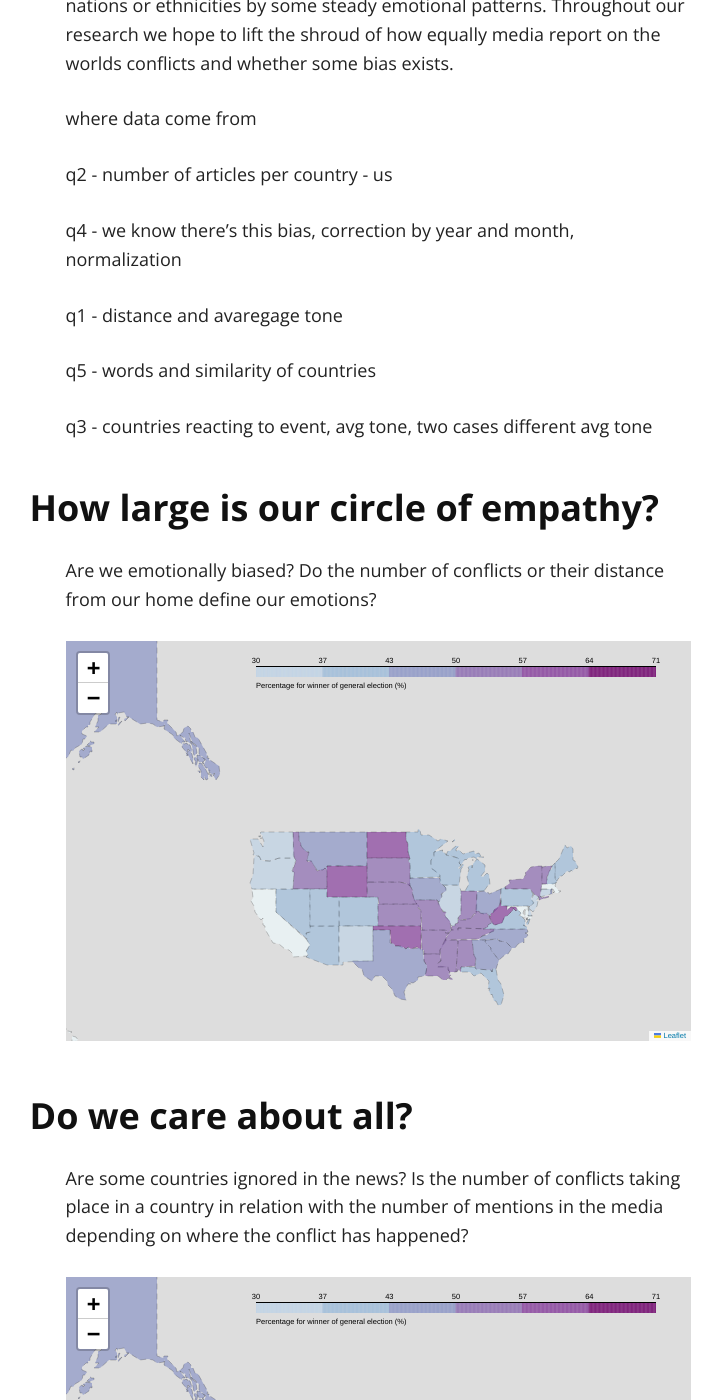
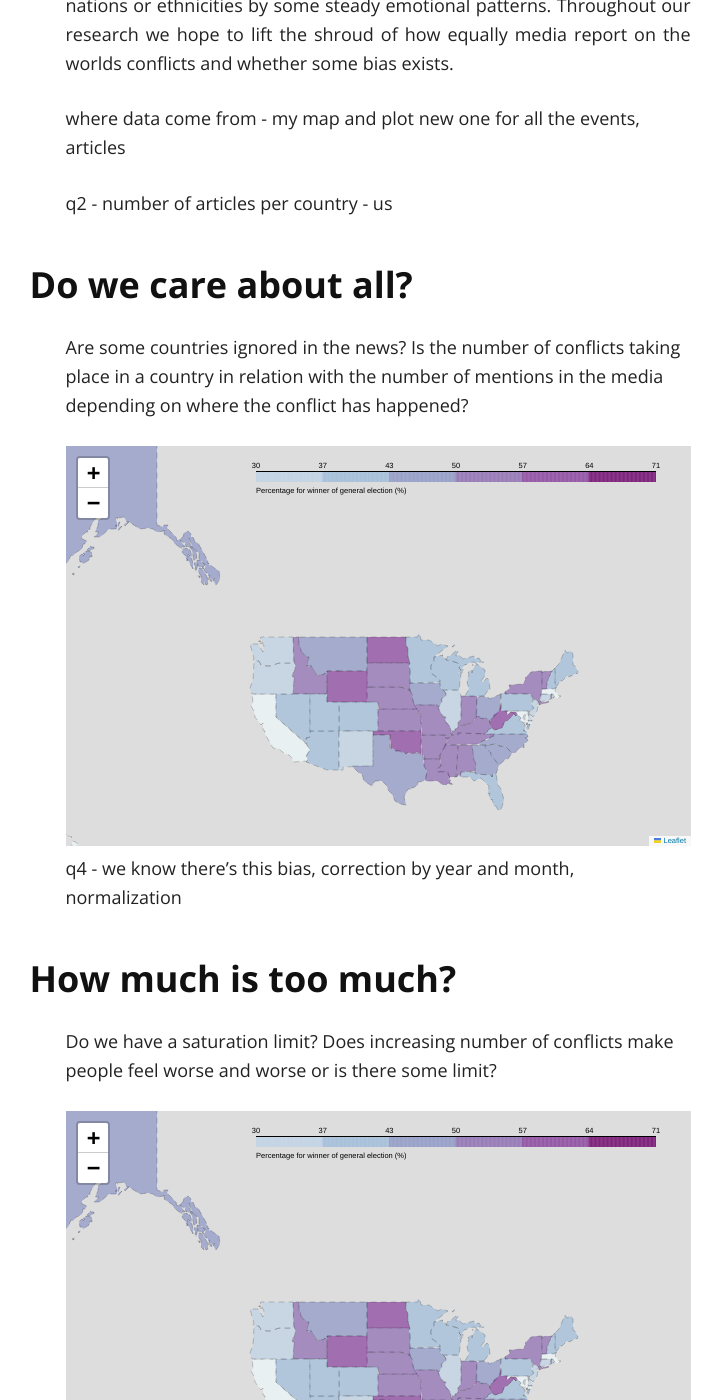
Before and after one commit to marycate/Matterhorn-ADA.github.io, a Jekyll site: the page built from index.md, in a window 1280 px wide and 1400 px high, scrolled down 864 px. Shown: the whole window, without its empty margins (262-984 px from the left). Built offline with Jekyll 4.4.1, drawn with Linux system fonts in a browser that asks for light colours; nearby versions of some CDN libraries; a script that is not in the unit is left out; our own code applies the rules of GitHub Pages for plain Markdown files; some of the changed text lies outside the part shown.

Commit message:
Update index.md

```diff
--- a/index.md
+++ b/index.md
@@ -5,39 +5,36 @@ layout: default
 ## Let's get emotional, we already got physical..
 
 In our data story we explore conflicts all over the world and the public attention they receive. We harness the huge [GDELT 2.0](https://www.gdeltproject.org/) dataset consisting of events collected every day from thousands media channels of the world's news. We focus on sentiment analysis, on the emotions conflicts tend to arouse with respect to their distinct features. We ask ourselves questions such as whether some regions are payed more attention than others, if news articles get more emotionally involved in conflicts occuring closer to our homes, or whether we tend to depict particular regions, nations or ethnicities by some steady emotional patterns. Throughout our research we hope to lift the shroud of how equally media report on the worlds conflicts and whether some bias exists.
+{: style="text-align: justify"}
 
-where data come from
+where data come from - my map and plot new one for all the events, articles
+
 
 q2 - number of articles per country - us
 
+### Do we care about all?
+Are some countries ignored in the news? Is the number of conflicts taking place in a country in relation with the number of mentions in the media depending on where the conflict has happened?
+
+<iframe src="https://matterhorn-ada.github.io/us2.html" width="100%" height="400px" frameBorder="0"></iframe>
+
+
 q4 - we know there's this bias, correction by year and month, normalization
 
+### How much is too much?
+Do we have a saturation limit? Does increasing number of conflicts make people feel worse and worse or is there some limit?
+
+<iframe src="https://matterhorn-ada.github.io/us2.html" width="100%" height="400px" frameBorder="0"></iframe>
+
+
 q1 - distance and avaregage tone
-
-q5 - words and similarity of countries
-
-q3 - countries reacting to event, avg tone, two cases different avg tone
-
 
 ### How large is our circle of empathy?
 Are we emotionally biased? Do the number of conflicts or their distance from our home define our emotions?
 
 <iframe src="https://matterhorn-ada.github.io/us2.html" width="100%" height="400px" frameBorder="0"></iframe>
 
-### Do we care about all?
-Are some countries ignored in the news? Is the number of conflicts taking place in a country in relation with the number of mentions in the media depending on where the conflict has happened?
 
-<iframe src="https://matterhorn-ada.github.io/us2.html" width="100%" height="400px" frameBorder="0"></iframe>
-
-### Are we emotionally predictable?
-Can we observe patterns of emotions with respect to a country, religion or an ethnical group? Can we derive a model predicting emotions in case of a new conflict based on its specific features?
-
-<iframe src="https://matterhorn-ada.github.io/us2.html" width="100%" height="400px" frameBorder="0"></iframe>
-
-### How much is too much?
-Do we have a saturation limit? Does increasing number of conflicts make people feel worse and worse or is there some limit?
-
-<iframe src="https://matterhorn-ada.github.io/us2.html" width="100%" height="400px" frameBorder="0"></iframe>
+q5 - words and similarity of countries
 
 ### Hysteric or ice queen?
 Are some nations more emotional? Do we see sensitivity differences between some countries or actors?
@@ -45,12 +42,32 @@ Are some nations more emotional? Do we see sensitivity differences between some
 <iframe src="https://matterhorn-ada.github.io/us2.html" width="100%" height="400px" frameBorder="0"></iframe>
 
 
+q3 - countries reacting to event, avg tone, two cases different avg tone
+
+### Are we emotionally predictable?
+Can we observe patterns of emotions with respect to a country, religion or an ethnical group? Can we derive a model predicting emotions in case of a new conflict based on its specific features?
+
+<iframe src="https://matterhorn-ada.github.io/us2.html" width="100%" height="400px" frameBorder="0"></iframe>
+
+
+
+
+
+
+
+
+
+
+
+
+
+
+
+
 
 > "Lorem ipsum dolor sit amet, consectetur adipiscing elit, sed do eiusmod tempor incididunt ut labore et dolore magna aliqua. Ut enim ad minim veniam, quis nostrud exercitation ullamco laboris nisi ut aliquip ex ea commodo consequat.
 
 Back up your stuff with solid, clean citations. Footnotes can be written in markdown and appear like this.[^1] Use as many as you like.[^2]
-
-
 
 ### Font awesome is also included
 
@@ -68,8 +85,6 @@ If you need them, you can stick any of the [605 icons](http://fontawesome.io/ico
 
 <img src="images/hello.svg" alt="sample image">
 
-{% include sharing.html %}
-
 ##### Footnotes:
 
 [^1]: This is a footnote. Click to return.
```
